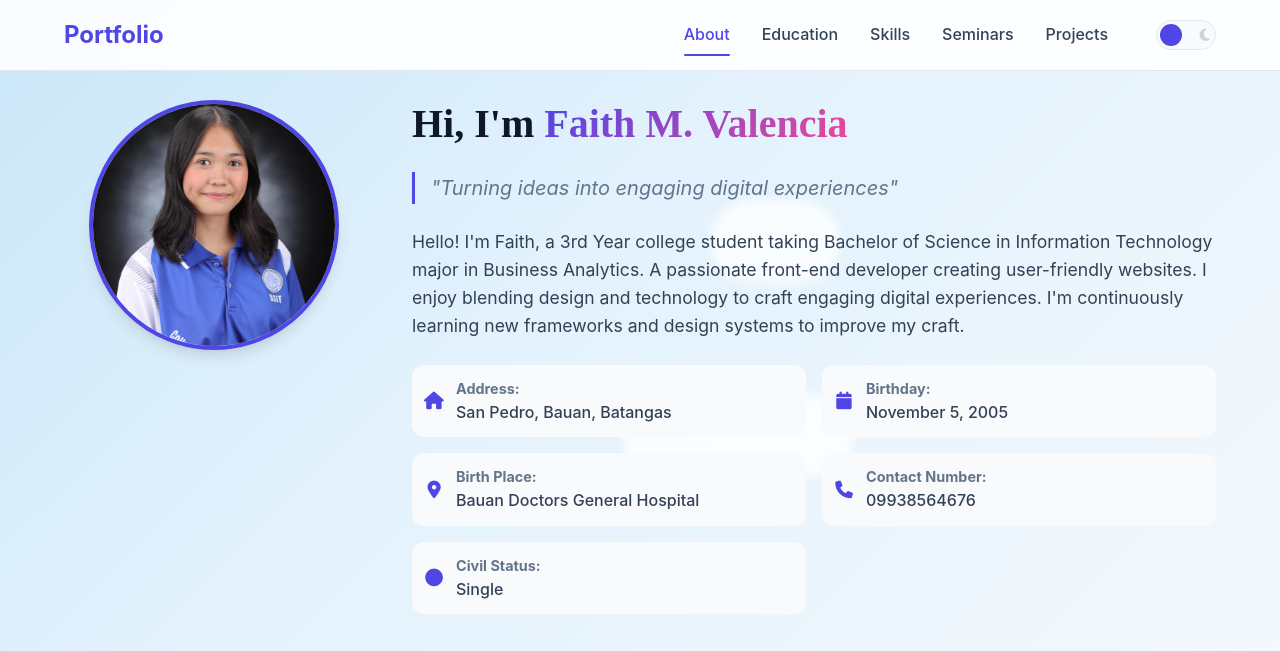
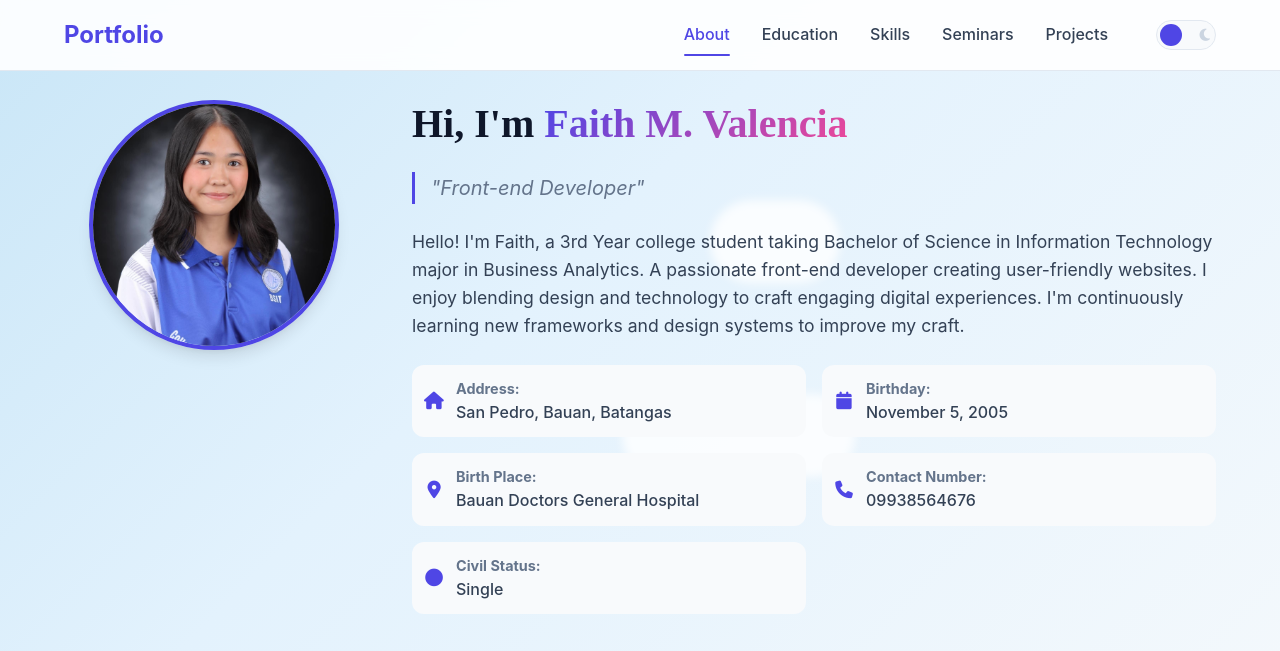
Before and after one commit to FaithV5/StudentPortfolio, a website: page Student Portfolio/index.html in a window 1280 px wide. Shown: the top 651 px of the page. Drawn offline with Linux system fonts and the light colour scheme.

Commit message:
Update index.html

```diff
--- a/Student Portfolio/index.html
+++ b/Student Portfolio/index.html
@@ -3,7 +3,7 @@
 <head>
   <meta charset="UTF-8">
   <meta name="viewport" content="width=device-width, initial-scale=1.0">
-  <title>Faith M. Valencia | Front-end Developer</title>
+  <title>Faith M. Valencia</title>
   <link rel="stylesheet" href="style.css">
   <link rel="stylesheet" href="https://cdnjs.cloudflare.com/ajax/libs/font-awesome/6.5.0/css/all.min.css">
 </head>
@@ -50,7 +50,7 @@
         </div>
         <div class="about-content">
           <h1 class="greeting">Hi, I'm <span class="highlight">Faith M. Valencia</span></h1>
-          <p class="quote">"Turning ideas into engaging digital experiences"</p>
+          <p class="quote">"Front-end Developer"</p>
           <div class="about-text">
             <p>
               Hello! I'm Faith, a 3rd Year college student taking Bachelor of Science in Information Technology major in Business Analytics.
```
